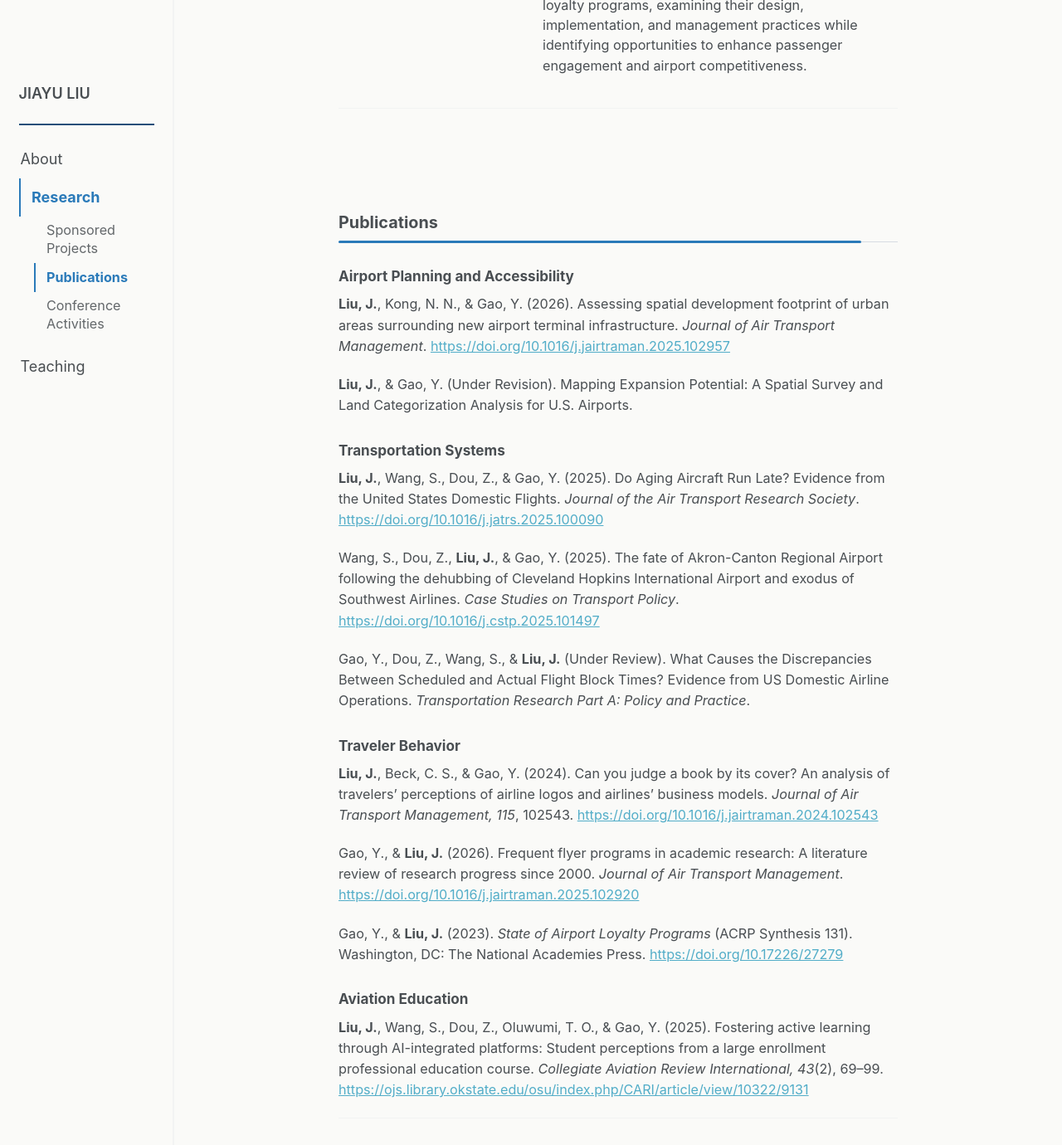
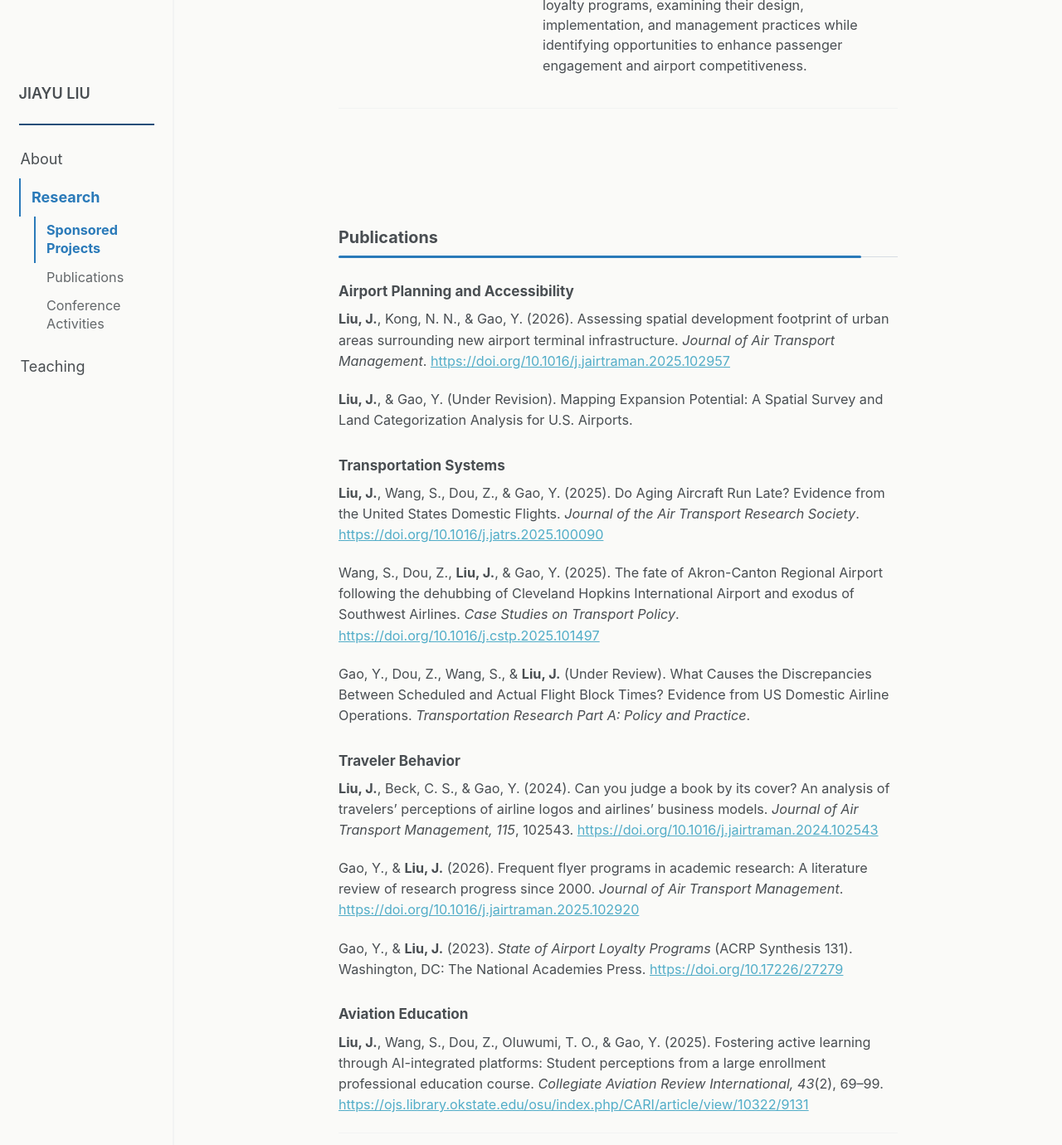
Before and after one commit to liu3309/liu3309.github.io, a Jekyll site: the page built from _pages/research.md, in a window 1280 px wide and 1400 px high, scrolled down 1897 px. Shown: the top 1380 px of the window at 83% size. Built offline with Jekyll 4.4.1, drawn with Linux system fonts in a browser that asks for light colours; a script that is not in the unit is left out.

Commit message:
Update main.scss

```diff
--- a/assets/css/main.scss
+++ b/assets/css/main.scss
@@ -1842,75 +1842,140 @@ html {
 
 
 /* ==========================================================================
-   FINAL H2 DIVIDER STYLE
-   ========================================================================== */
-
-.page__content h2,
-.research-section h2 {
-  position: relative;
-
-  margin-top: 2.4rem;
-  margin-bottom: 1rem;
-  padding-bottom: 0.55rem;
+   FINAL HEADING DIVIDER STYLE
+   ========================================================================== */
+
+/* --------------------------------------------------
+   Remove divider from generated page titles
+   Example: Research, About, Teaching
+   -------------------------------------------------- */
+
+.page__header,
+.page__inner-wrap > header,
+.page__title,
+#page-title {
+  border: 0 !important;
+  border-bottom: 0 !important;
+  box-shadow: none !important;
+  background: none !important;
+}
+
+.page__title::before,
+.page__title::after,
+#page-title::before,
+#page-title::after {
+  content: none !important;
+  display: none !important;
+}
+
+
+/* --------------------------------------------------
+   Research section headings only
+   Sponsored Projects, Publications, Conference Activities
+   -------------------------------------------------- */
+
+.research-section > h2 {
+  position: relative !important;
+
+  margin-top: 2.4rem !important;
+  margin-bottom: 1rem !important;
+  padding-bottom: 0.55rem !important;
 
   font-size: 1.1rem;
   font-weight: 700;
 
-  /* light divider extending the full text width */
+  /* full-width light divider */
+  border: 0 !important;
   border-bottom: 1px solid #d7dce3 !important;
 
-  box-shadow: none;
-  background: transparent;
-}
-
-/* blue accent sitting on top of the gray divider */
-.page__content h2::after,
-.research-section h2::after {
-  content: "";
-
-  position: absolute;
-  left: 0;
-  bottom: -2px;
-
-  width: 630px;
-  max-width: 100%;
-  height: 3px;
-
-  background: #2a7ab9;
-  border-radius: 2px;
-}
-
-/* Remove divider ONLY from your About-page name */
-.about-profile h2,
-.about-profile__name {
-  border-bottom: none !important;
-}
-
-.about-profile h2::after,
-.about-profile__name::after {
+  box-shadow: none !important;
+  background: transparent !important;
+}
+
+/* Blue accent over the light divider */
+.research-section > h2::after {
+  content: "" !important;
+
+  position: absolute !important;
+  left: 0 !important;
+  bottom: -2px !important;
+
+  display: block !important;
+
+  width: 630px !important;
+  max-width: 100% !important;
+  height: 3px !important;
+
+  background: #2a7ab9 !important;
+  border: 0 !important;
+  border-radius: 2px !important;
+  box-shadow: none !important;
+}
+
+
+/* --------------------------------------------------
+   Remove any extra dividers between Research sections
+   -------------------------------------------------- */
+
+.research-section,
+.research-section + .research-section {
+  border: 0 !important;
+  border-top: 0 !important;
+  border-bottom: 0 !important;
+
+  box-shadow: none !important;
+  background-image: none !important;
+}
+
+
+/* --------------------------------------------------
+   More space before Publications
+   -------------------------------------------------- */
+
+#publications {
+  margin-top: 3rem !important;
+  padding-top: 1rem !important;
+}
+
+
+/* --------------------------------------------------
+   About-page name: no divider
+   -------------------------------------------------- */
+
+.about-profile__name,
+.about-profile h2 {
+  border: 0 !important;
+  border-bottom: 0 !important;
+  padding-bottom: 0 !important;
+
+  box-shadow: none !important;
+  background: none !important;
+}
+
+.about-profile__name::before,
+.about-profile__name::after,
+.about-profile h2::before,
+.about-profile h2::after {
+  content: none !important;
   display: none !important;
 }
 
-/* More spacing before Publications and Conference Activities */
-#publications,
-#conference-activities {
-  padding-top: 1.5rem;
-  margin-top: 2rem;
-}
-
-/* Responsive */
-@media (max-width:1199px){
-
-  .page__content h2,
-  .research-section h2{
-    margin-top:1.5rem;
-    margin-bottom:.75rem;
-  }
-
-  #publications,
-  #conference-activities{
-    margin-top:1.25rem;
-    padding-top:.75rem;
+
+/* --------------------------------------------------
+   Tablet and mobile
+   -------------------------------------------------- */
+
+@media screen and (max-width: 1199px) {
+
+  .research-section > h2 {
+    margin-top: 1.75rem !important;
+    margin-bottom: 0.75rem !important;
+    padding-bottom: 0.4rem !important;
+  }
+
+  #publications {
+    margin-top: 2rem !important;
+    padding-top: 0.75rem !important;
   }
 }
 
```
